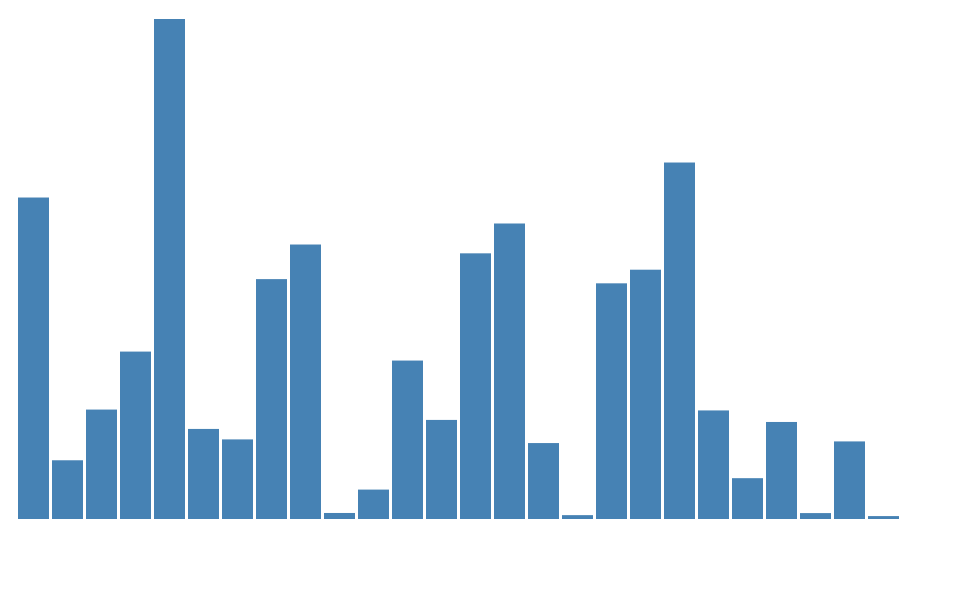
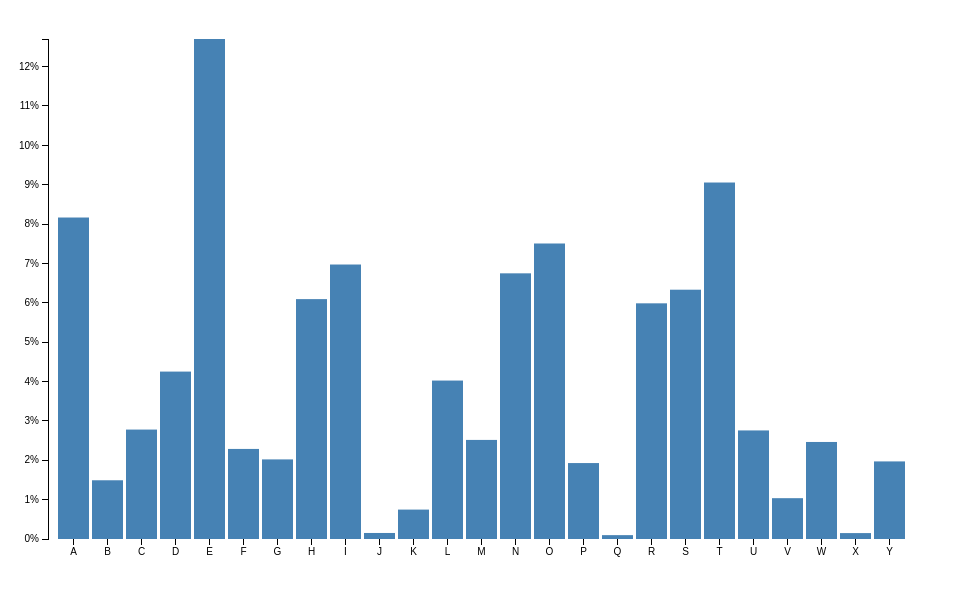
Before and after one commit to alexrothenberg/d3-chart-demo, a plain HTML site: page index.html in a window 1280 px wide. Shown: the part 61-656 px from the top of the page, without its empty margins (0-960 px from the left). Drawn offline with nearby package versions, Linux system fonts and the light colour scheme.

Commit message:
step 3 - axes

```diff
--- a/index.html
+++ b/index.html
@@ -32,11 +32,24 @@
 
   var x = d3.scale.ordinal().rangeRoundBands([0, 900], .1)
   var y = d3.scale.linear().range([500, 0])
+  var xAxis = d3.svg.axis()
+                .scale(x)
+                .orient('bottom')
+
+  var yAxis = d3.svg.axis()
+                .scale(y)
+                .orient('left')
+                .tickFormat(d3.format('.0%'));
 
   var svg = d3.select('body').append('svg')
-      .attr('height', '500')
+      .attr('height', '550')
       .attr('width', '900')
-    .append('g')
+      .append('g')
+        .attr("transform", "translate(40, 20)");
+  svg.append('g')
+     .attr('class', 'x axis')
+     .attr('transform', 'translate(0, 500)');
+  svg.append('g').attr('class', 'y axis')
 
   d3.tsv('english-frequency.tsv', function(data) {
     data.forEach(function(d) {
@@ -55,7 +68,8 @@
         .attr('x', function(d) { return x(d.letter) })
         .attr('y', function(d) { return y(d.frequency) })
 
-    console.log(data)
+    d3.select('.x.axis').call(xAxis)
+    d3.select('.y.axis').call(yAxis)
   })
 </script>
 </body>
```
